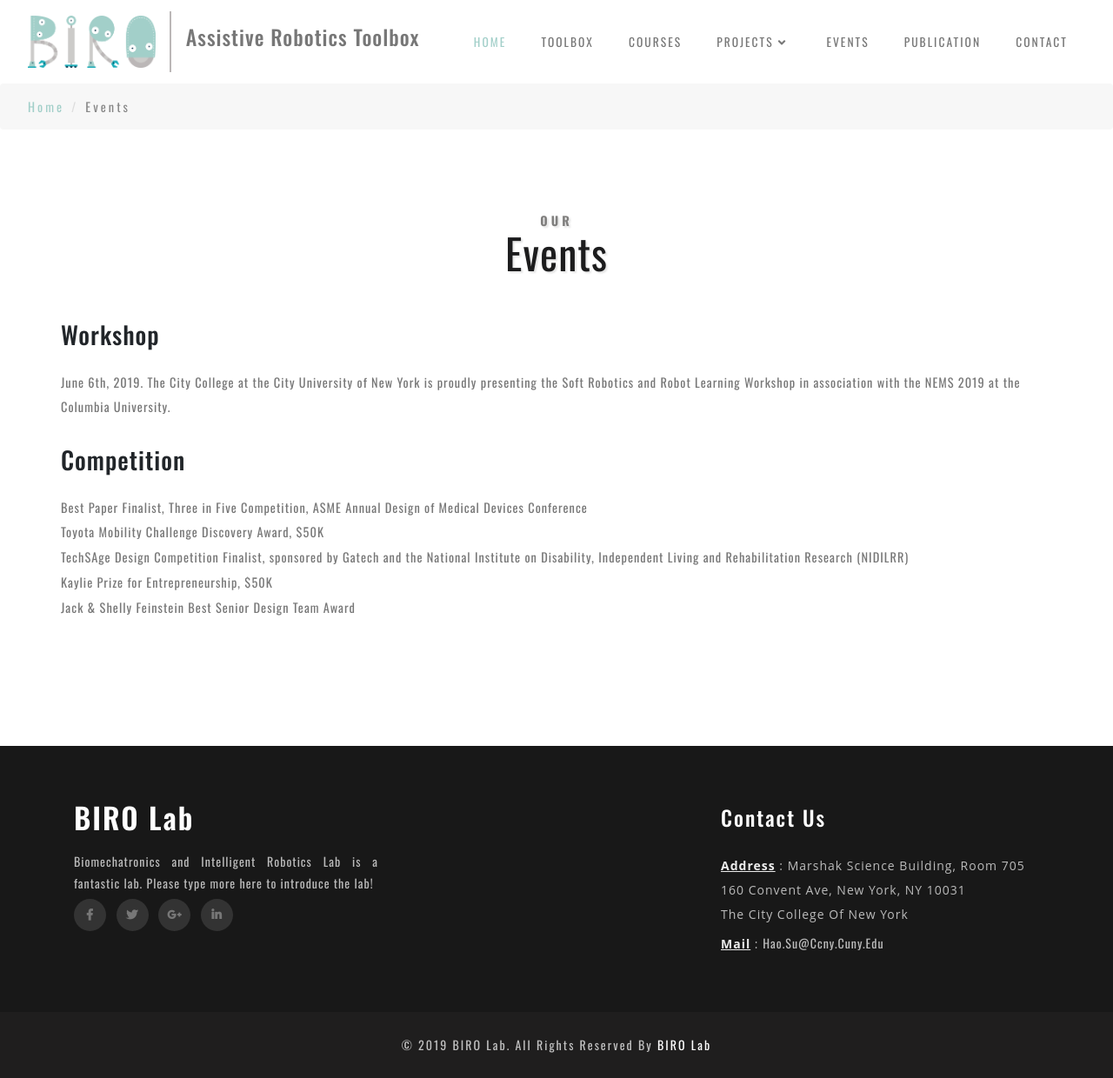
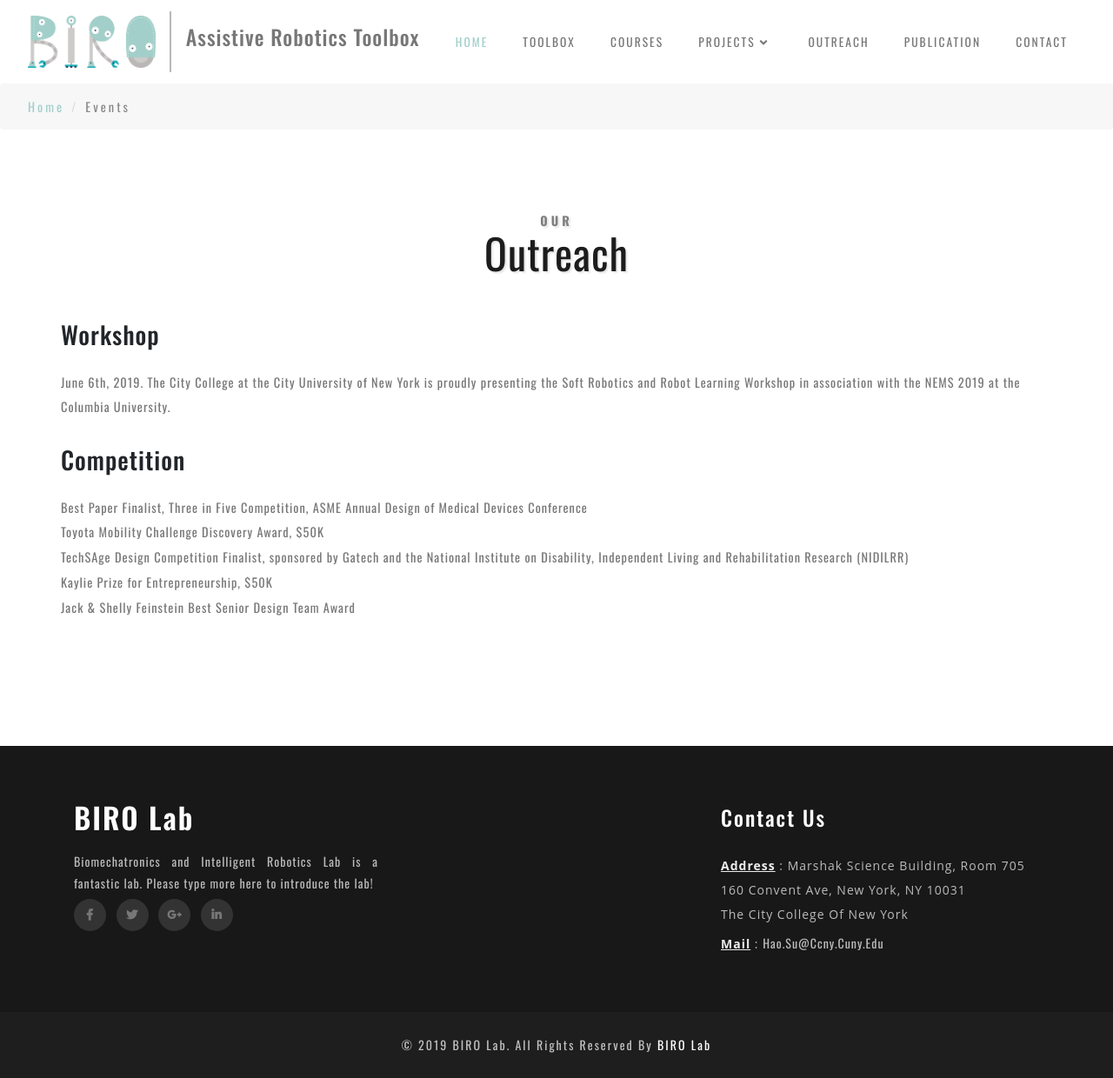
Before and after one commit to AssistiveRoboticsToolbox/AssistiveRoboticsToolbox.github.io, a Jekyll site: the page built from events.html, in a window 1280 px wide. Shown: the whole page at 87% size. Built offline with Jekyll 4.4.1, drawn with Linux system fonts in a browser that asks for light colours.

Commit message:
change events to outreach

```diff
--- a/_layouts/default.html
+++ b/_layouts/default.html
@@ -74,7 +74,7 @@
                             </div>
                         </li>
                         <li class="nav-item">
-                            <a class="nav-link" href="{{ site.baseurl }}/events.html">Events</a>
+                            <a class="nav-link" href="{{ site.baseurl }}/events.html">Outreach</a>
                         </li>
                         <li class="nav-item">
                             <a class="nav-link" href="{{ site.baseurl }}/publication.html">Publication</a>
--- a/contact.html
+++ b/contact.html
@@ -78,7 +78,7 @@
                             </div>
                         </li>
                         <li class="nav-item">
-                            <a class="nav-link" href="events.html">Events</a>
+                            <a class="nav-link" href="events.html">Outreach</a>
                         </li>
                         <li class="nav-item">
                             <a class="nav-link" href="{{ site.baseurl }}/publication.html">Publication</a>
--- a/events.html
+++ b/events.html
@@ -66,7 +66,7 @@ sections:
         <div class="container">
             <div class="inner-sec-w3ls py-md-5 py-4">
                 <h3 class="tittle-wthree text-center mb-lg-5 mb-3">
-                    <span>Our</span>Events</h3>
+                    <span>Our</span>Outreach</h3>
 
                     <div class="row mt-lg mt-md-4 mt-4">
                     <article class="publication-detail">
--- a/second-level/education/course1/lab.html
+++ b/second-level/education/course1/lab.html
@@ -124,7 +124,7 @@ sections:
 
 
                             <!--add ppt in the web-->
-                            <!--<section class="banner-bottom-w3layouts py-md-5 py-4">-->
+                            <section class="banner-bottom-w3layouts py-md-5 py-4">
                                 <div class="container">
                                         <h3><a href=" ">Course content</a></h3>
                                     <div class="inner-sec-w3ls py-md-5 py-4">
--- a/second-level/lab-projects.html
+++ b/second-level/lab-projects.html
@@ -82,7 +82,7 @@
                             </div>
                         </li>
                         <li class="nav-item">
-                            <a class="nav-link" href="../events.html">Events</a>
+                            <a class="nav-link" href="../events.html">Outreach</a>
                         </li>
                         <li class="nav-item">
                             <a class="nav-link" href="{{ site.baseurl }}/publication.html">Publication</a>
```
